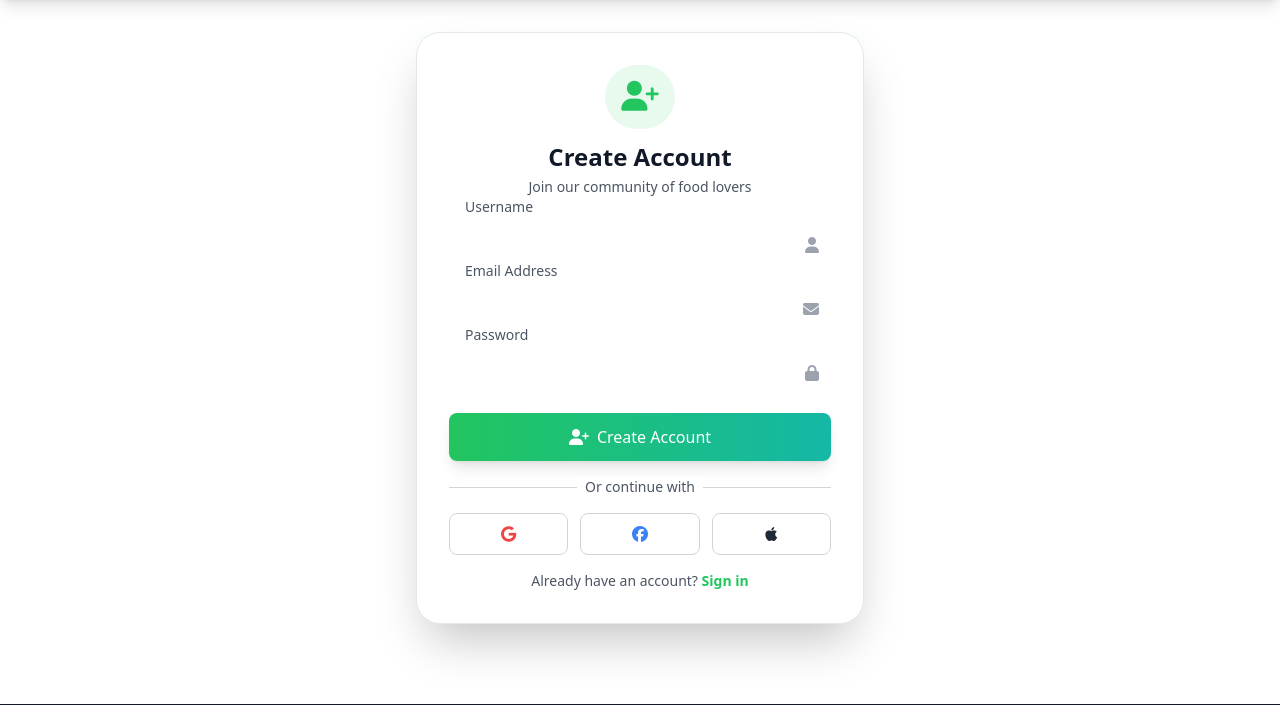
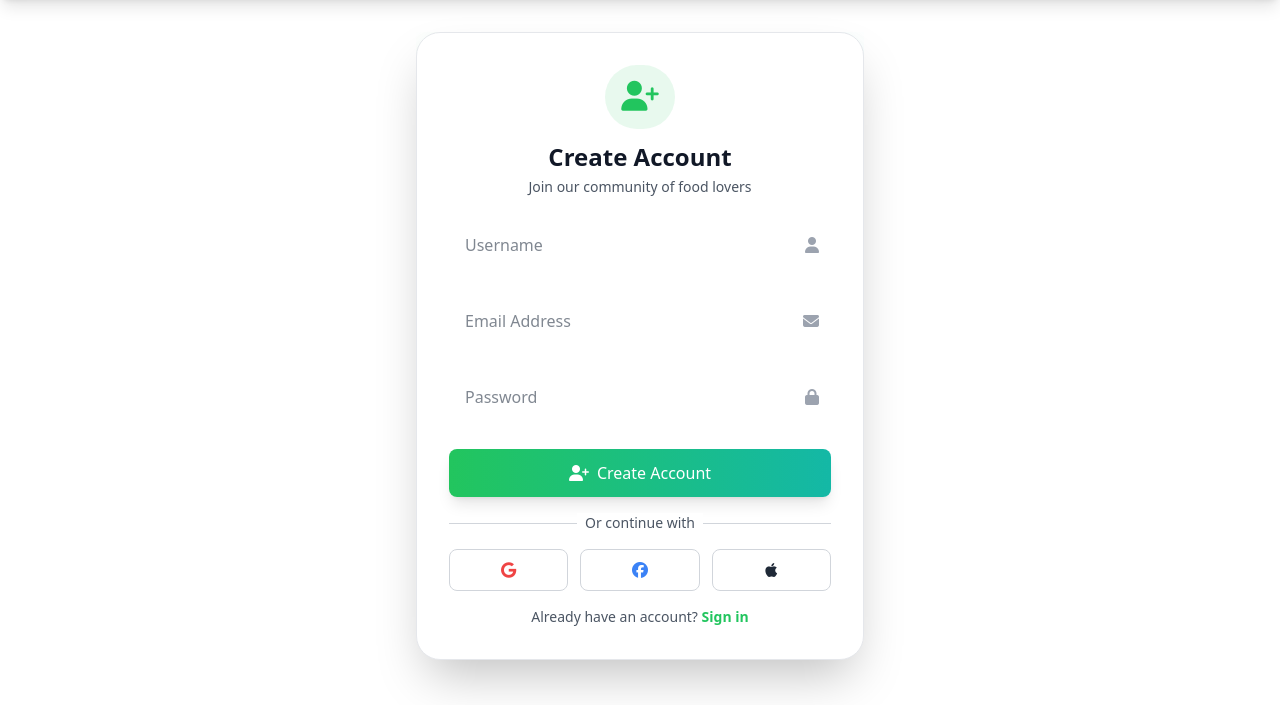
Before and after one commit to rakib-imtiaz/meal_planner, a Flask app: page /signup in a window 1280 px wide. Shown: the part 64-769 px from the top of the page. Run offline with Flask 2, Linux system fonts and the light colour scheme; some libraries are stand-ins or nearby versions.

Commit message:
signup page UI fixed

```diff
--- a/templates/signup.html
+++ b/templates/signup.html
@@ -59,11 +59,24 @@
         }
 
         .floating-label {
+            transform: translateY(-3rem);
+            font-size: 0.875rem;
             color: var(--text-secondary);
+            pointer-events: none;
+            transition: all 0.2s ease-out;
         }
 
-        .dark .floating-label {
-            color: rgba(255, 255, 255, 0.7);
+        .form-input:placeholder-shown + .floating-label {
+            transform: translateY(-50%);
+            font-size: 1rem;
+            opacity: 0.7;
+        }
+
+        .form-input:focus + .floating-label {
+            transform: translateY(-3rem);
+            font-size: 0.875rem;
+            color: #22c55e;
+            opacity: 1;
         }
     </style>
 </head>
@@ -91,13 +104,13 @@
                         <p class="text-text-secondary text-sm mt-1">Join our community of food lovers</p>
                     </div>
 
-                    <form action="/signup" method="post" class="space-y-4">
+                    <form action="/signup" method="post" class="space-y-7">
                         <!-- Username Field -->
                         <div class="relative group">
-                            <input type="text" id="username" name="username" required
-                                   class="form-input w-full px-4 py-3 rounded-lg focus:outline-none transition-all duration-300 peer">
+                            <input type="text" id="username" name="username" required placeholder=" "
+                                   class="form-input w-full px-4 py-3 rounded-lg focus:outline-none transition-all duration-300">
                             <label for="username"
-                                   class="floating-label absolute left-4 -top-6 text-sm transition-all duration-300">
+                                   class="floating-label absolute left-4 top-1/2 transition-all duration-300">
                                 Username
                             </label>
                             <div class="absolute inset-y-0 right-0 flex items-center pr-3 pointer-events-none">
@@ -107,10 +120,10 @@
 
                         <!-- Email Field -->
                         <div class="relative group">
-                            <input type="email" id="email" name="email" required
-                                   class="form-input w-full px-4 py-3 rounded-lg focus:outline-none transition-all duration-300 peer">
+                            <input type="email" id="email" name="email" required placeholder=" "
+                                   class="form-input w-full px-4 py-3 rounded-lg focus:outline-none transition-all duration-300">
                             <label for="email"
-                                   class="floating-label absolute left-4 -top-6 text-sm transition-all duration-300">
+                                   class="floating-label absolute left-4 top-1/2 transition-all duration-300">
                                 Email Address
                             </label>
                             <div class="absolute inset-y-0 right-0 flex items-center pr-3 pointer-events-none">
@@ -120,10 +133,10 @@
 
                         <!-- Password Field -->
                         <div class="relative group">
-                            <input type="password" id="password" name="password" required
-                                   class="form-input w-full px-4 py-3 rounded-lg focus:outline-none transition-all duration-300 peer">
+                            <input type="password" id="password" name="password" required placeholder=" "
+                                   class="form-input w-full px-4 py-3 rounded-lg focus:outline-none transition-all duration-300">
                             <label for="password"
-                                   class="floating-label absolute left-4 -top-6 text-sm transition-all duration-300">
+                                   class="floating-label absolute left-4 top-1/2 transition-all duration-300">
                                 Password
                             </label>
                             <div class="absolute inset-y-0 right-0 flex items-center pr-3 pointer-events-none">
```
